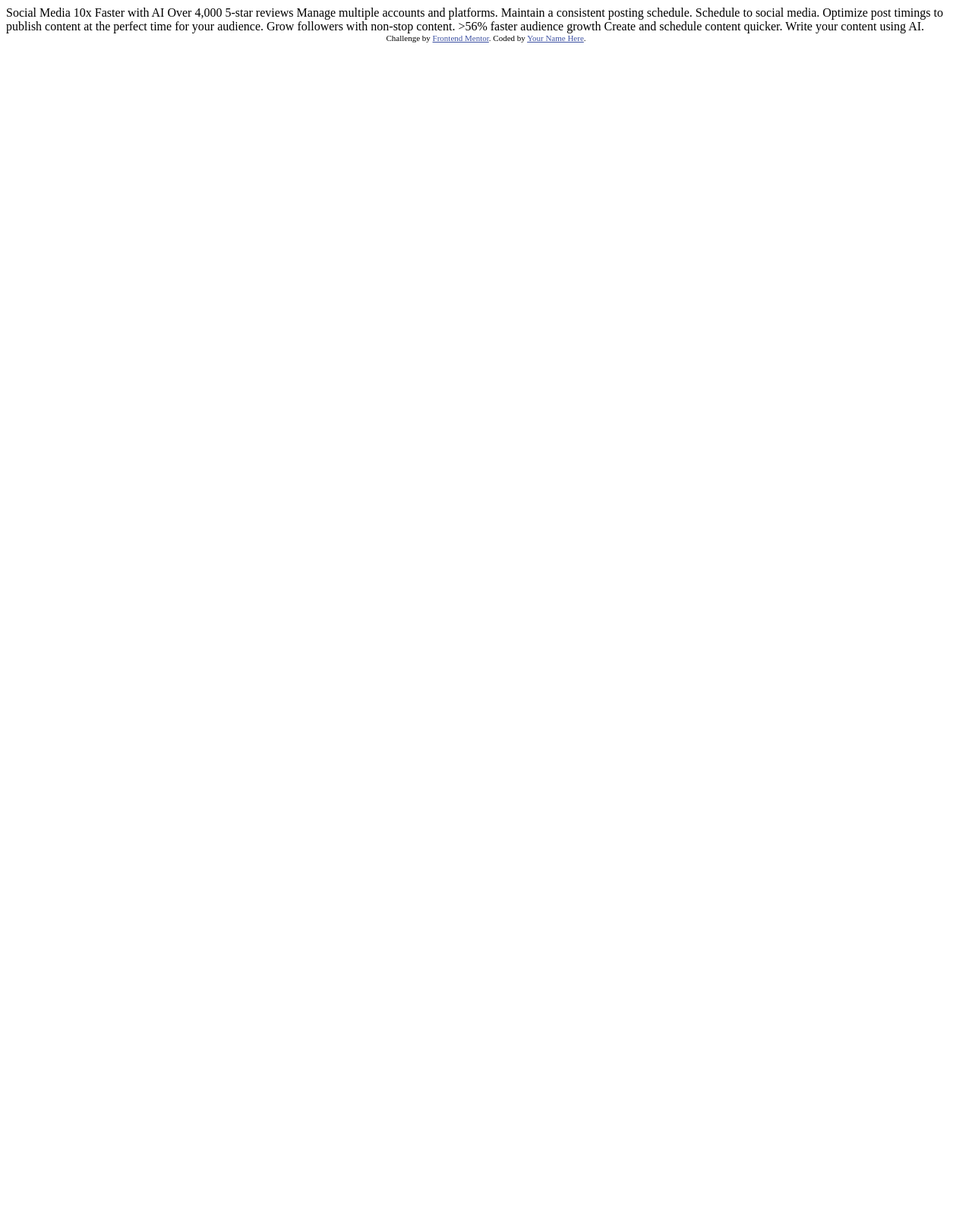
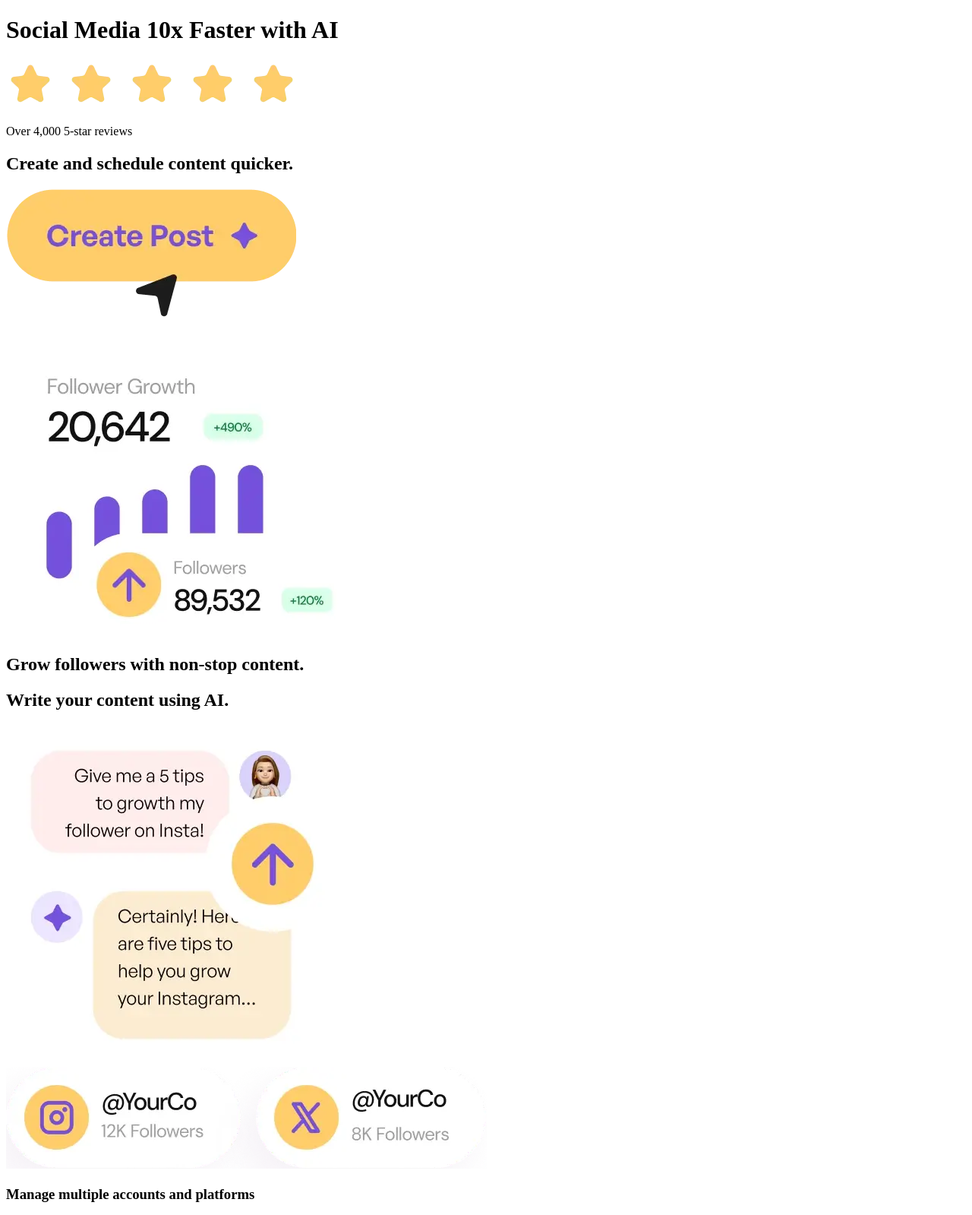
Before and after one commit to TanayD304/bento-grid, a plain HTML site: page index.html in a window 1280 px wide. Shown: the top 1599 px of the page at 76% size. Before the commit the page ends 800 px from the top, so only its background shows below. Drawn offline with Linux system fonts and the light colour scheme.

Commit message:
HTML Added

```diff
--- a/index.html
+++ b/index.html
@@ -1,42 +1,80 @@
 <!DOCTYPE html>
 <html lang="en">
   <head>
-  <meta charset="UTF-8">
-  <meta name="viewport" content="width=device-width, initial-scale=1.0"> <!-- displays site properly based on user's device -->
-
-  <link rel="icon" type="image/png" sizes="32x32" href="./assets/images/favicon-32x32.png">
-
-  <title>Frontend Mentor | Bento grid</title>
-
-  <!-- Feel free to remove these styles or customise in your own stylesheet 👍 -->
+    <meta charset="UTF-8" />
+    <meta name="viewport" content="width=device-width, initial-scale=1.0" />
+    <link
+      rel="icon"
+      type="image/png"
+      sizes="32x32"
+      href="./assets/images/favicon-32x32.png"
+    />
+    <title>Bento grid by Tanay</title>
     <style>
-    .attribution { font-size: 11px; text-align: center; }
-    .attribution a { color: hsl(228, 45%, 44%); }
+      .attribution {
+        font-size: 11px;
+        text-align: center;
+      }
+      .attribution a {
+        color: hsl(228, 45%, 44%);
+      }
     </style>
   </head>
   <body>
-
-  Social Media 10x Faster with AI
-  Over 4,000 5-star reviews
-
-  Manage multiple accounts and platforms.
-
-  Maintain a consistent posting schedule.
-
-  Schedule to social media.
-  Optimize post timings to publish content at the perfect time for your audience.
-
-  Grow followers with non-stop content.
-
-  >56% faster audience growth
-
-  Create and schedule content quicker.
-
-  Write your content using AI.
+    <div id="main-content">
+      <div class="content-card" id="card1">
+        <h1>Social Media 10x Faster with AI</h1>
+        <img
+          src="assets/images/illustration-five-stars.webp"
+          alt="five-stars-img"
+        />
+        <p>Over 4,000 5-star reviews</p>
+      </div>
+      <div class="content-card" id="card2">
+        <h2>Create and schedule content quicker.</h2>
+        <img
+          src="assets/images/illustration-create-post.webp"
+          alt="create-post-img"
+        />
+      </div>
+      <div class="content-card" id="card3">
+        <img
+          src="assets/images/illustration-grow-followers.webp"
+          alt="graph-follower-growth"
+        />
+        <h2>Grow followers with non-stop content.</h2>
+      </div>
+      <div class="content-card" id="card4">
+        <h2>Write your content using AI.</h2>
+        <img
+          src="assets/images/illustration-ai-content.webp"
+          alt="ai-content-image"
+        />
+      </div>
+      <div class="content-card" id="card5">
+        <img src="assets/images/illustration-multiple-platforms.webp" alt="social-media-platforms" />
+        <h3>Manage multiple accounts and platforms</h3>
+      </div>
+      <div class="content-card" id="card6">
+        <h3>Maintain a consistent posting schedule.</h3>
+        <img src="assets/images/illustration-consistent-schedule.webp" alt="calendar-image">
+      </div>
+      <div class="content-card" id="card7">
+        <h3>Schedule to social media.</h3>
+        <img src="assets/images/illustration-schedule-posts.webp" alt="bar-graph-weekly-post-illustration">
+        <p>Optimize post timings to publish content at the perfect time for your audience.</p>
+      </div>
+      <div class="content-card" id="card8">
+        <h2>>56%</h2>
+        <p>faster audience growth</p>
+        <img src="assets/images/illustration-audience-growth.webp" alt="user-image-sample">
+      </div>
+    </div>
 
     <div class="attribution">
-    Challenge by <a href="https://www.frontendmentor.io?ref=challenge">Frontend Mentor</a>.
-    Coded by <a href="#">Your Name Here</a>.
+      Challenge by
+      <a href="https://www.frontendmentor.io?ref=challenge">Frontend Mentor</a>.
+      Coded by <a href="https://github.com/TanayD304">Tanay Dubey</a>.
     </div>
   </body>
 </html>
```
Lines whose indentation alone changed are shown as unchanged.
